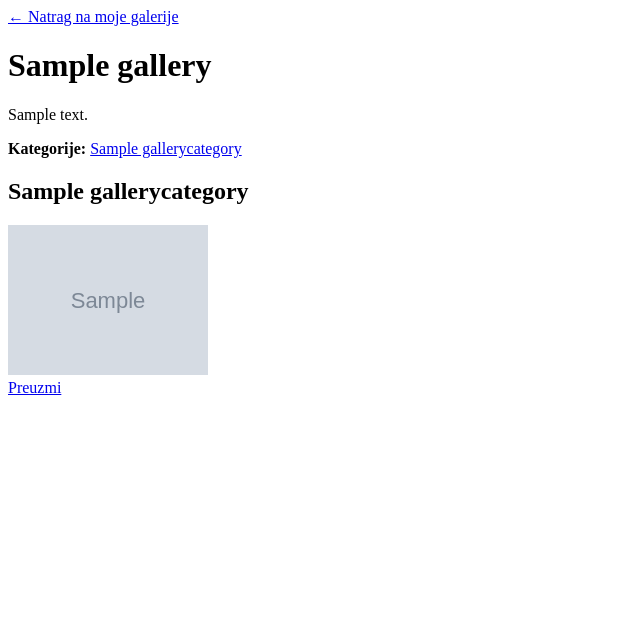
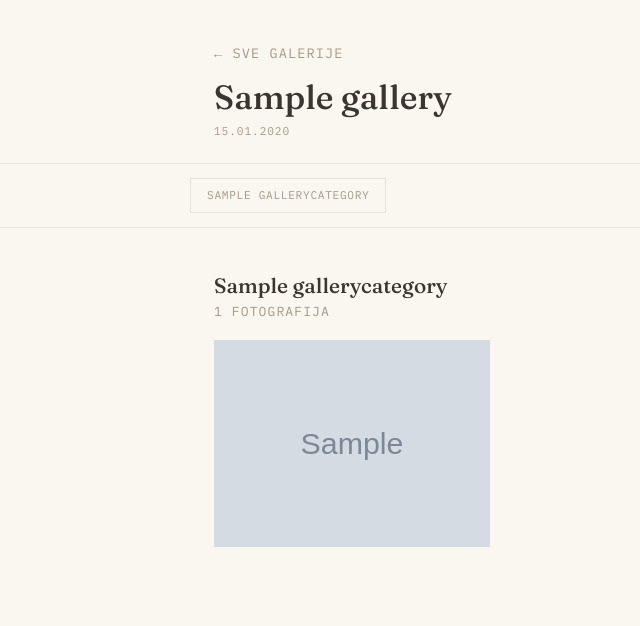
Before and after one commit to LukaPetranovic/fotograf-galerija, a Django app: page /galerija/1/ in a window 1280 px wide. Shown: the top 626 px of the page, without its empty margins (0-640 px from the left). Run offline with Django 5.2, Linux system fonts and the light colour scheme; a user stored in the database is signed in; tables that the repository leaves empty hold one stand-in row (values such as "Sample post"); grey boxes marked "Sample" are stand-in pictures.

Commit message:
Galerije s masonry rasporedom fotografija

```diff
--- a/gallery/static/gallery/css/style.css
+++ b/gallery/static/gallery/css/style.css
@@ -168,3 +168,74 @@ a { color: inherit; text-decoration: none; }
   .page { padding: 40px 18px 60px; }
   .page-header h1 { font-size: 1.7rem; }
 }
+
+/* Detalji galerije */
+.back-link { color: var(--muted); font-size: 0.85rem; }
+.back-link:hover { color: var(--accent-deep); }
+
+.page-head { max-width: 900px; margin: 0 auto; padding: 40px 24px 0; }
+.page-head h1 { font-size: 2.1rem; margin: 14px 0 6px; }
+.page-head .date { color: var(--muted); margin: 0 0 24px; }
+
+.cat-nav {
+  position: sticky; top: 0; z-index: 10;
+  background: rgba(250, 246, 240, 0.92);
+  backdrop-filter: blur(6px);
+  border-top: 1px solid var(--line);
+  border-bottom: 1px solid var(--line);
+  padding: 14px 24px;
+}
+.cat-nav-inner {
+  max-width: 900px; margin: 0 auto;
+  display: flex; gap: 10px; overflow-x: auto;
+}
+.cat-pill {
+  font-family: 'IBM Plex Mono', monospace;
+  font-size: 0.7rem; letter-spacing: 0.06em; text-transform: uppercase;
+  color: var(--muted);
+  border: 1px solid var(--line);
+  padding: 8px 16px;
+  white-space: nowrap;
+  flex-shrink: 0;
+}
+.cat-pill:hover { border-color: var(--accent); color: var(--accent-deep); }
+
+.gallery-body { max-width: 900px; margin: 0 auto; padding: 10px 24px 80px; }
+
+.cat-section { padding-top: 36px; scroll-margin-top: 66px; }
+.cat-section h2 { font-size: 1.3rem; margin-bottom: 4px; }
+.cat-count { color: var(--muted); font-size: 0.82rem; margin: 0 0 18px; }
+
+.photo-grid {
+  columns: 3 220px;
+  column-gap: 12px;
+}
+.photo {
+  position: relative;
+  break-inside: avoid;
+  margin-bottom: 12px;
+  background: var(--line);
+  overflow: hidden;
+}
+.photo img { width: 100%; height: auto; display: block; transition: transform 0.3s ease; }
+
+.download-overlay {
+  position: absolute; inset: 0;
+  display: flex; align-items: center; justify-content: center;
+  background: rgba(58, 53, 46, 0);
+  opacity: 0;
+  transition: opacity 0.2s ease, background 0.2s ease;
+}
+.photo:hover .download-overlay { opacity: 1; background: rgba(58, 53, 46, 0.35); }
+.photo:hover img { transform: scale(1.04); }
+.download-btn {
+  background: #fff; color: var(--ink);
+  font-family: 'IBM Plex Mono', monospace;
+  font-size: 0.68rem; letter-spacing: 0.06em; text-transform: uppercase;
+  padding: 9px 16px;
+}
+
+@media (max-width: 640px) {
+  .photo-grid { columns: 2 150px; }
+  .page-head h1 { font-size: 1.6rem; }
+}
--- a/gallery/templates/gallery/gallery_detail.html
+++ b/gallery/templates/gallery/gallery_detail.html
@@ -1,33 +1,41 @@
-<!DOCTYPE html>
-<html lang="hr">
-<head>
-    <meta charset="UTF-8">
-    <meta name="viewport" content="width=device-width, initial-scale=1.0">
-    <title>{{ galerija.title }}</title>
-</head>
-<body>
-    <a href="{% url "moja_galerija" %}">&larr; Natrag na moje galerije</a>
-    <h1>{{ galerija.title }}</h1>
-    <p>{{ galerija.description }}</p>
+{% extends "gallery/base.html" %}
+{% block title %}{{ galerija.title }}{% endblock %}
 
-    {% if kategorije %}
-    <nav>
-        <strong>Kategorije:</strong>
+{% block content %}
+<div class="page-head">
+    <a class="back-link mono" href="{% url 'moja_galerija' %}">&larr; Sve galerije</a>
+    <h1 class="display">{{ galerija.title }}</h1>
+    {% if galerija.event_date %}
+        <p class="date mono">{{ galerija.event_date|date:"d.m.Y" }}</p>
+    {% endif %}
+</div>
+
+{% if kategorije %}
+<nav class="cat-nav">
+    <div class="cat-nav-inner">
         {% for kategorija in kategorije %}
-            <a href="#kategorija-{{ kategorija.id }}">{{ kategorija.name }}</a>
+            <a class="cat-pill" href="#kategorija-{{ kategorija.id }}">{{ kategorija.name }}</a>
         {% endfor %}
-    </nav>
-    {% endif %}
+    </div>
+</nav>
+{% endif %}
 
+<div class="gallery-body">
     {% for kategorija in kategorije %}
-        <h2 id="kategorija-{{ kategorija.id }}">{{ kategorija.name }}</h2>
-        {% for foto in kategorija.photos.all %}
-            <div>
-                <img src="{{ foto.image.url }}" width="200">
-                <br>
-                <a href="{{ foto.image.url }}" download>Preuzmi</a>
+        <section class="cat-section" id="kategorija-{{ kategorija.id }}">
+            <h2 class="display">{{ kategorija.name }}</h2>
+            <p class="cat-count mono">{{ kategorija.photos.count }} fotografija</p>
+            <div class="photo-grid">
+                {% for foto in kategorija.photos.all %}
+                    <div class="photo">
+                        <img src="{{ foto.image.url }}" alt="">
+                        <a href="{{ foto.image.url }}" download class="download-overlay">
+                            <span class="download-btn">&darr; Preuzmi</span>
+                        </a>
+                    </div>
+                {% endfor %}
             </div>
-        {% endfor %}
+        </section>
     {% endfor %}
-</body>
-</html>
+</div>
+{% endblock %}
```
